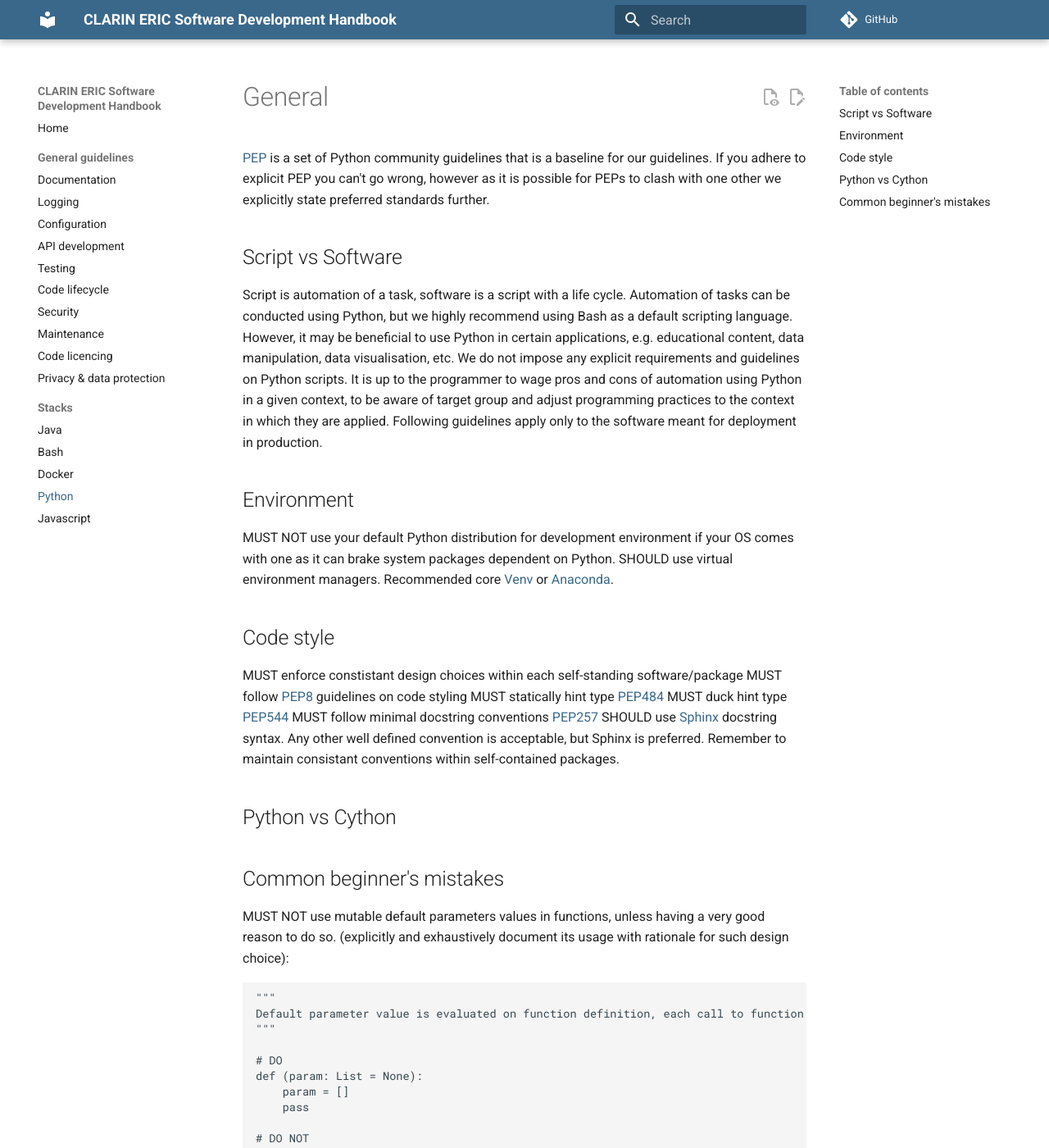
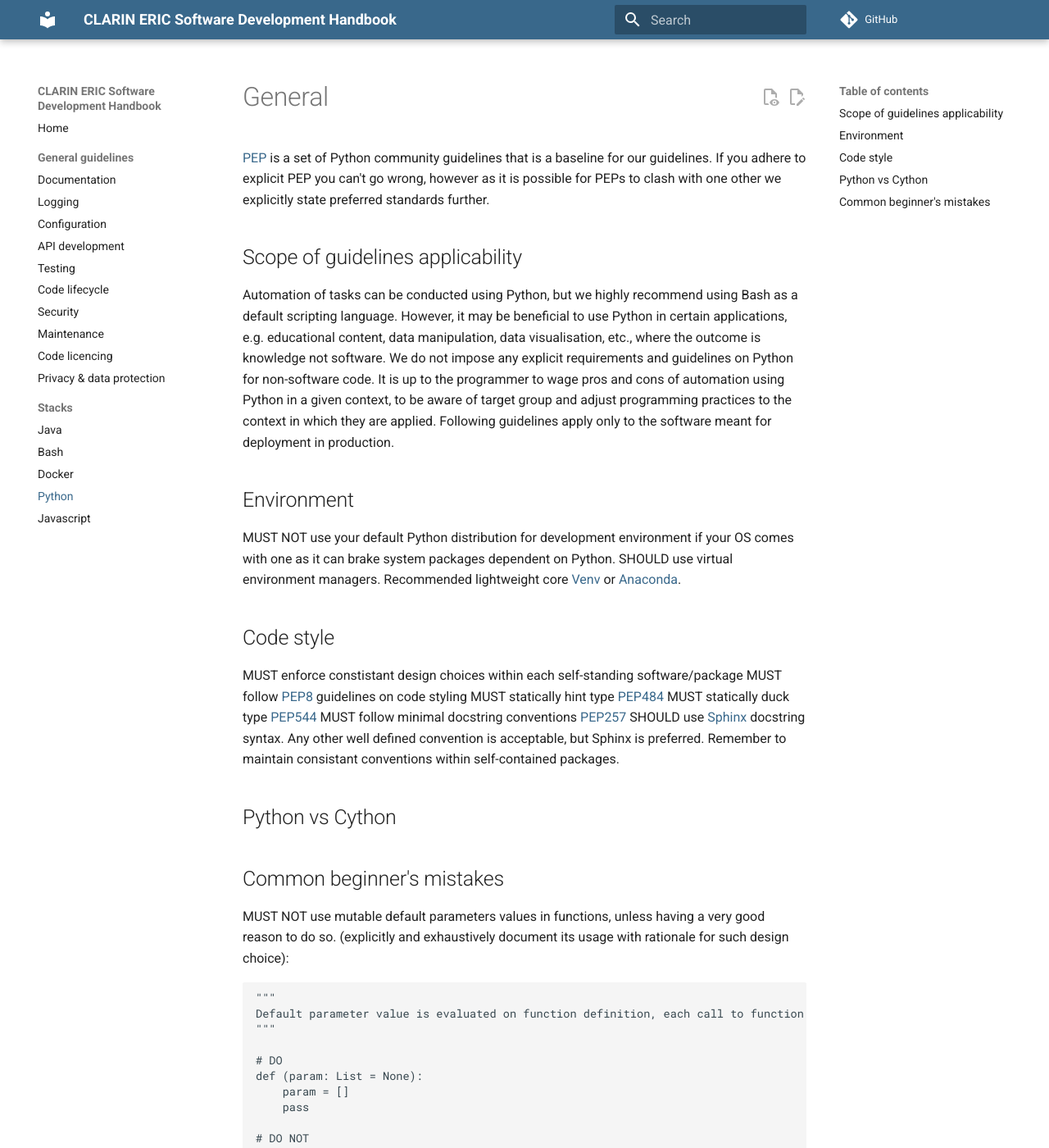
Before and after one commit to clarin-eric/handbook-development, an MkDocs documentation site: the page built from docs/stack/python.md, in a window 1280 px wide and 1400 px high. Shown: the whole window at 82% size. Built offline with MkDocs 1.6.1 and Material for MkDocs 9.7.7, drawn with Linux system fonts in a browser that asks for light colours; comment, search, counter and statistics services are not loaded; part of the change alters nothing that is shown; some of the changed text lies outside the part shown.

Commit message:
address some linting issues, better markdown, content rephrasing

```diff
--- a/docs/stack/python.md
+++ b/docs/stack/python.md
@@ -1,19 +1,18 @@
 # General
 [PEP](https://www.python.org/dev/peps/) is a set of Python community guidelines that is a baseline for our guidelines. If you adhere to explicit PEP you can't go wrong, however as it is possible for PEPs to clash with one other we explicitly state preferred standards further.
 
-## Script vs Software
-Script is automation of a task, software is a script with a life cycle.
-Automation of tasks can be conducted using Python, but we highly recommend using Bash as a default scripting language. However, it may be beneficial to use Python in certain applications, e.g. educational content, data manipulation, data visualisation, etc. We do not impose any explicit requirements and guidelines on Python scripts. It is up to the programmer to wage pros and cons of automation using Python in a given context, to be aware of target group and adjust programming practices to the context in which they are applied. Following guidelines apply only to the software meant for deployment in production.
+## Scope of guidelines applicability
+Automation of tasks can be conducted using Python, but we highly recommend using Bash as a default scripting language. However, it may be beneficial to use Python in certain applications, e.g. educational content, data manipulation, data visualisation, etc., where the outcome is knowledge not software. We do not impose any explicit requirements and guidelines on Python for non-software code. It is up to the programmer to wage pros and cons of automation using Python in a given context, to be aware of target group and adjust programming practices to the context in which they are applied. Following guidelines apply only to the software meant for deployment in production.
 
 ## Environment
 MUST NOT use your default Python distribution for development environment if your OS comes with one as it can brake system packages dependent on Python.
-SHOULD use virtual environment managers. Recommended core [Venv](https://docs.python.org/3/library/venv.html) or [Anaconda](https://www.anaconda.com/).
+SHOULD use virtual environment managers. Recommended lightweight core [Venv](https://docs.python.org/3/library/venv.html) or [Anaconda](https://www.anaconda.com/).
 
 ## Code style
 MUST enforce constistant design choices within each self-standing software/package
 MUST follow [PEP8](https://peps.python.org/pep-0008/) guidelines on code styling
 MUST statically hint type [PEP484](https://peps.python.org/pep-0484/)
-MUST duck hint type [PEP544](https://peps.python.org/pep-0544/)
+MUST statically duck type [PEP544](https://peps.python.org/pep-0544/)
 MUST follow minimal docstring conventions [PEP257](https://peps.python.org/pep-0257/)
 SHOULD use [Sphinx](https://sphinx-rtd-tutorial.readthedocs.io/en/latest/docstrings.html) docstring syntax. Any other well defined convention is acceptable, but Sphinx is preferred. Remember to maintain consistant conventions within self-contained packages.
 
@@ -52,20 +51,16 @@ For `.xml` files processing SHOULD use [lxml](https://lxml.de/).
 By default SHOULD use Python's core [logging](https://docs.python.org/3/library/logging.html) package. Django logging utilises core Python logging making it fully compatible.
 
 # Build & CI
-Use `pip` as default package manage
-	- On Alpine [package registry](https://pkgs.alpinelinux.org/packages) has priority over PyPi (don't install/build with `pip` if `apk` available).
-	- With depreciaciation of setuptools strive for [pyproject.toml](https://pip.pypa.io/en/stable/reference/build-system/pyproject-toml/) as default SCM with [Poetry](https://python-poetry.org/) backend. (as of 04.07.2013 some of the setuptools functionalities are still Beta for `pytoml+poetry` SCM, in case of clashes fall back for legacy setup.py)
-	- Build wheels and install package from the wheel [PEP427](https://peps.python.org/pep-0427/) whenever possible. Instalations from `stdist` only as last resort.
+Use `pip` as default package manage:
+* On Alpine [package registry](https://pkgs.alpinelinux.org/packages) has priority over PyPi (don't install/build with `pip` if `apk` available). Read more about [using Alpine can make Python Docker builds 50x slower](https://pythonspeed.com/articles/alpine-docker-python/) and [platform tag for Linux distributions using musl (PEP 656)](https://peps.python.org/pep-0656/).
+* With depreciaciation of setuptools strive for [pyproject.toml](https://pip.pypa.io/en/stable/reference/build-system/pyproject-toml/) as default SCM with [Poetry](https://python-poetry.org/) backend. (as of 04.07.2013 some of the setuptools functionalities are still in Beta for `pytoml+poetry` SCM, in case of clashes fall back for legacy setup.py)
+* Build wheels and install package from the wheel [PEP427](https://peps.python.org/pep-0427/) whenever possible. Instalations from `stdist` only as last resort.
 
 # Testing tools
-List of recommended testing tools for
-## Unittest
-https://docs.python.org/3/library/unittest.html
-
-## Django unittest extension
-https://docs.djangoproject.com/en/4.2/topics/testing/overview/
-
-## Django REST Framework unittest extension
-https://www.django-rest-framework.org/api-guide/testing/
+List of recommended testing tools
+## Unittests
+[Python's core unittest](https://docs.python.org/3/library/unittest.html)
+[Django's unittest extenstion](https://docs.djangoproject.com/en/4.2/topics/testing/overview/)
+[Django-rest-framework unittest extension](https://www.django-rest-framework.org/api-guide/testing/)
 
 ## #TODO selenium and integration testing
```
